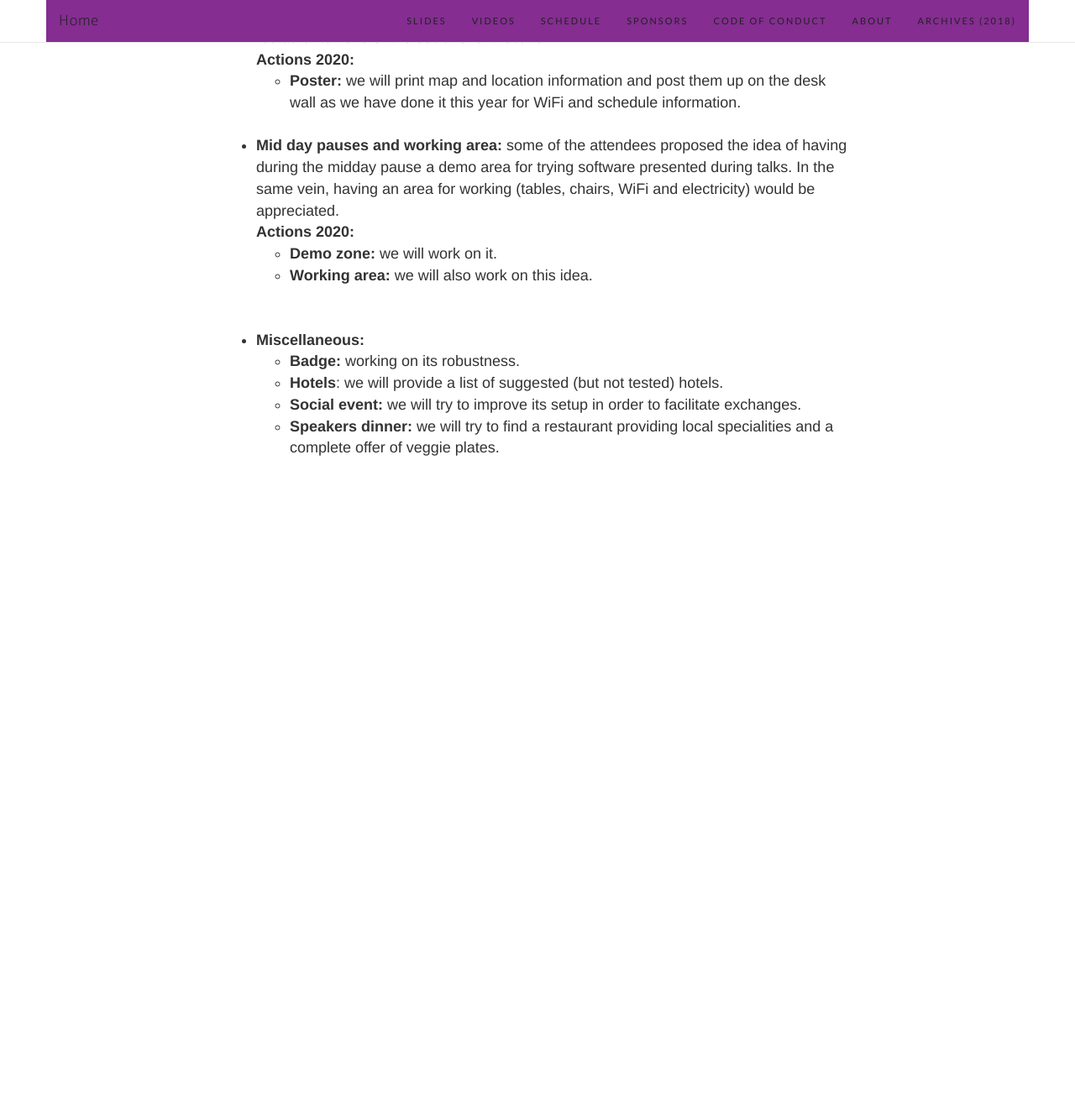
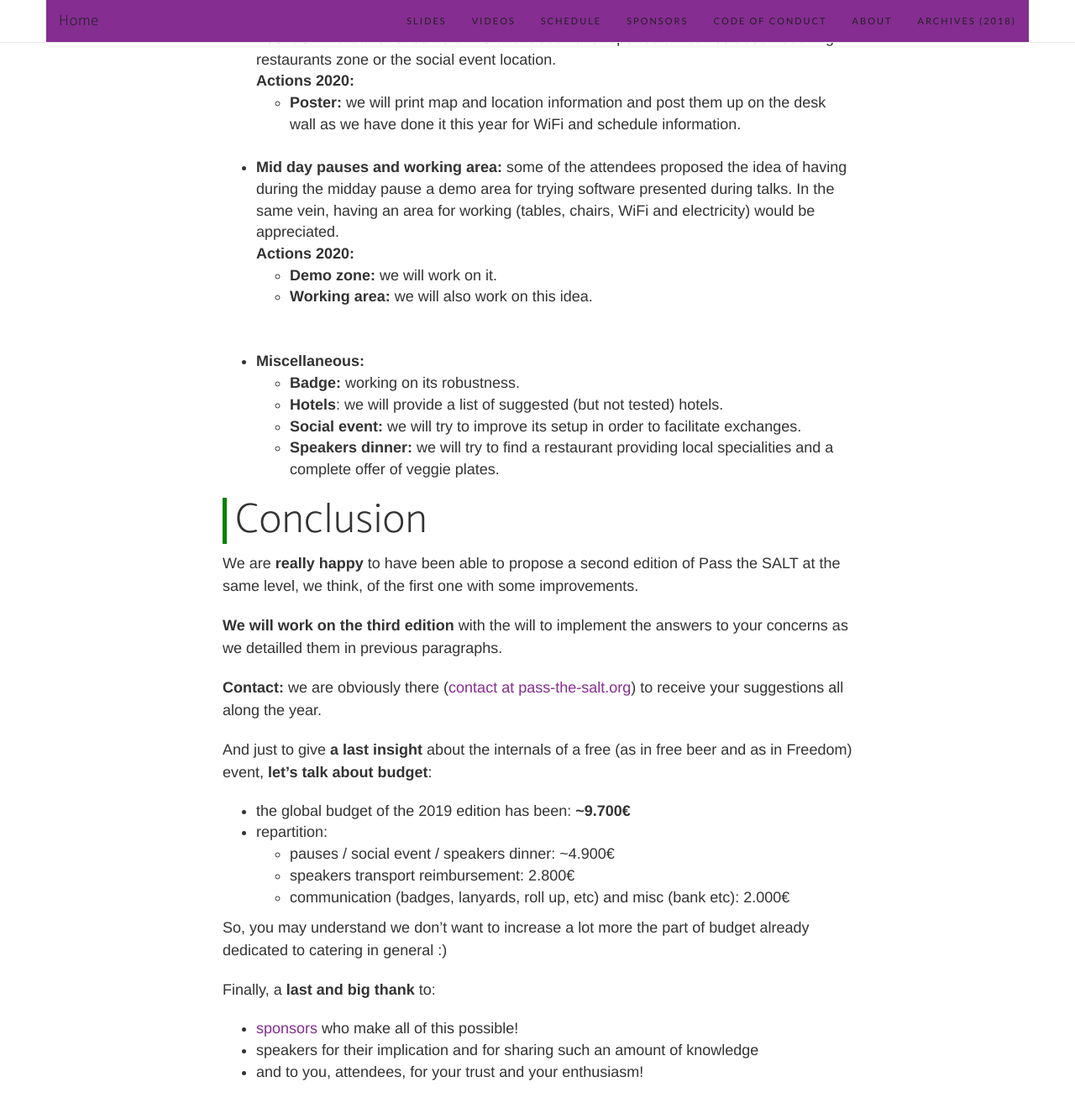
Before and after one commit to pass-the-salt/2019, a Jekyll site: the page built from _posts/2019-08-27-feedback.md, in a window 1280 px wide and 1400 px high, scrolled down 10783 px. Shown: the top 1326 px of the window at 84% size. Built offline with Jekyll 4.4.1, drawn with Linux system fonts in a browser that asks for light colours; nearby versions of some CDN libraries; some web fonts are replaced; before the commit the page ends 11440 px from its top, so only the background shows below that; some of the changed text lies outside the part shown.

Commit message:
add conclusion

```diff
--- a/_posts/2019-08-27-feedback.md
+++ b/_posts/2019-08-27-feedback.md
@@ -19,7 +19,9 @@ You will find below the final report of the Pass the SALT 2019 conference, in wh
 * the [**content**](#content) of the conference,
 * the [**2019 speakers feedback**](#speakers-feedback),
 * the [**improvements made in 2019**](#improvements) following the feedback of the 2018 attendees,
-* and finally, the [**feedback from 2019 attendees**](#attendees-feedback) with the **actions we will engage in 2020** to answer to your concerns.
+* the [**feedback from 2019 attendees**](#attendees-feedback) with the **actions we will engage in 2020** to answer to your concerns,
+* and a [**conclusion**](#conclusion).
+
 
 
 <div style="border-left: 5px solid green; padding-left: 10px"> <h2>SYNTHESIS</h2></div>
@@ -227,3 +229,25 @@ The first thing to mention is that the most commented topic only reach 11% of th
   * **Hotels**: we will provide a list of suggested (but not tested) hotels.
   * **Social event:** we will try to improve its setup in order to facilitate exchanges.
   * **Speakers dinner:** we will try to find a restaurant providing local specialities and a complete offer of veggie plates.
+
+<div style="border-left: 5px solid green; padding-left: 10px"> <h2 id="conclusion">Conclusion</h2></div>
+
+We are **really happy** to have been able to propose a second edition of Pass the SALT at the same level, we think, of the first one with some improvements.
+
+**We will work on the third edition** with the will to implement the answers to your concerns as we detailled them in previous paragraphs.
+
+**Contact:** we are obviously there ([contact at pass-the-salt.org](&#109;&#65;&#73;&#108;&#116;&#79;&#58;&#99;&#111;&#110;&#116;&#97;&#99;&#116;&#64;&#112;&#97;&#115;&#115;&#45;&#116;&#104;&#101;&#45;&#115;&#97;&#108;&#116;&#46;&#111;&#114;&#103;)) to receive your suggestions all along the year.
+
+And just to give **a last insight** about the internals of a free (as in free beer and as in Freedom) event, **let's talk about budget**:
+* the global budget of the 2019 edition has been: **~9.700€**
+* repartition:
+  * pauses / social event / speakers dinner: ~4.900€
+  * speakers transport reimbursement: 2.800€
+  * communication (badges, lanyards, roll up, etc) and misc (bank etc): 2.000€
+
+So, you may understand we don't want to increase a lot more the part of budget already dedicated to catering in general :)
+
+Finally, a **last and big thank** to:
+* [sponsors](/#sponsors) who make all of this possible!
+* speakers for their implication and for sharing such an amount of knowledge
+* and to you, attendees, for your trust and your enthusiasm!
```
Also changed, not shown: 2 other files.
